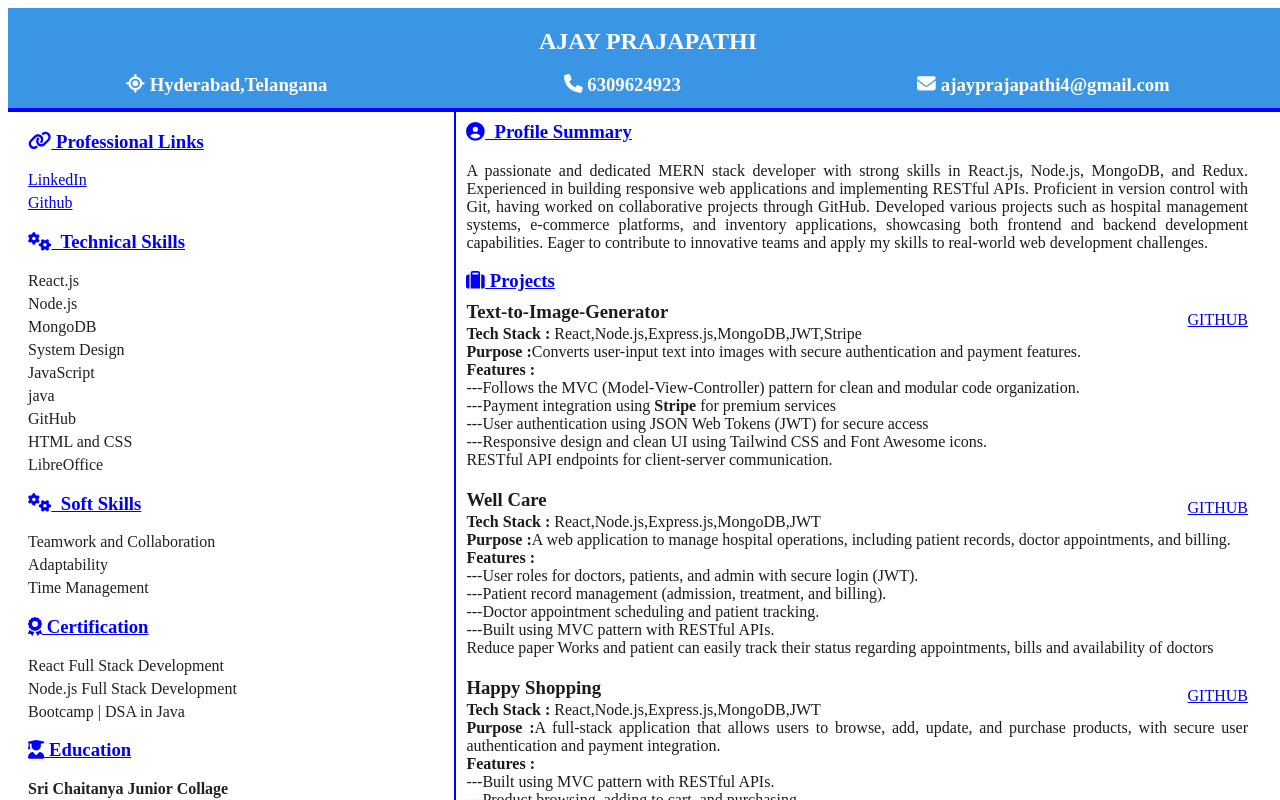
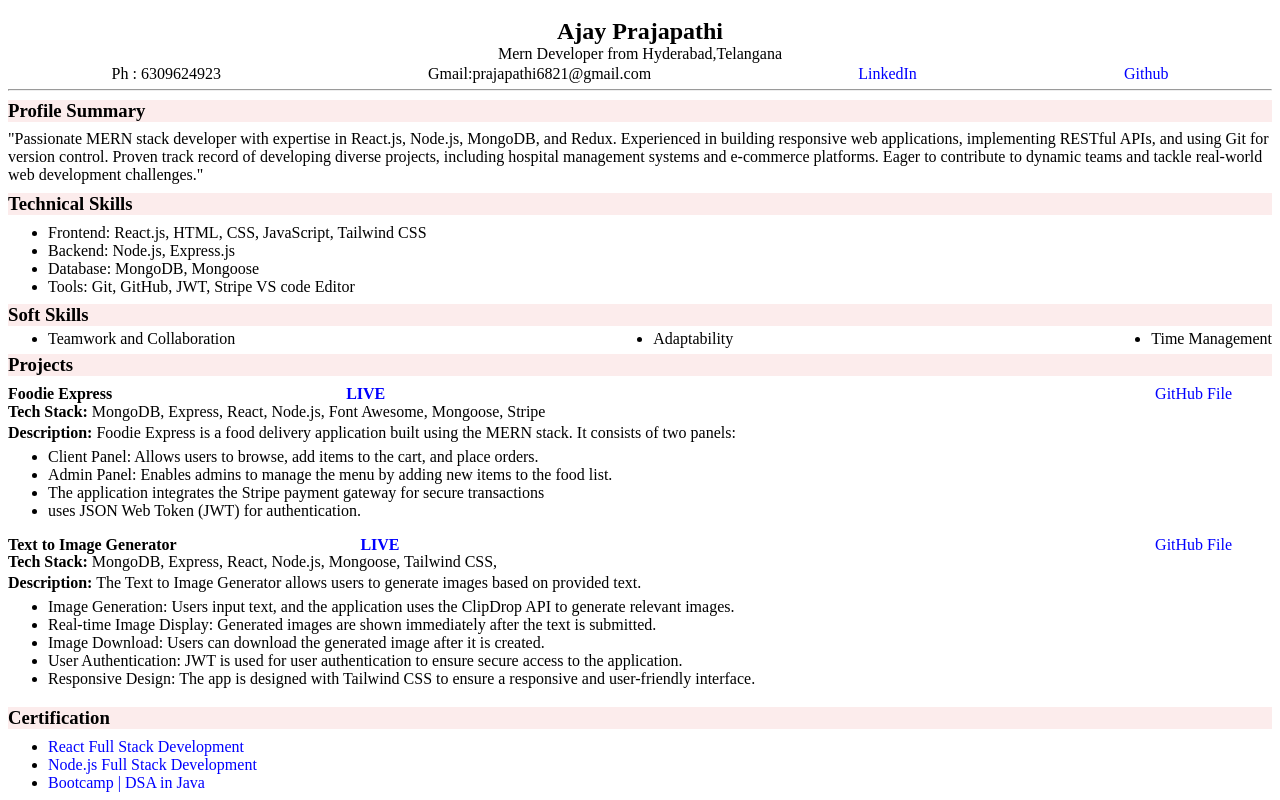
Before and after one commit to AjayPrajapathi/Resume-using--React, a React (Create React App) app in the folder resume/: page / in a window 1280 px wide. Shown: the top 800 px of the page. Built offline with nearby package versions, Linux system fonts and the light colour scheme.

Commit message:
resume completed

```diff
--- a/resume/src/component/leftSection.jsx
+++ b/resume/src/component/leftSection.jsx
@@ -61,10 +61,10 @@ export default function LeftSection() {
             &nbsp;Professional Links
           </h3>
           <li>
-            <a href={data.linkedIn}>LinkedIn</a>
+            <a href={data.linkedIn} className="links"> LinkedIn</a>
           </li>
           <li>
-            <a href={data.gitHub}>Github</a>
+            <a href={data.gitHub} className="links">Github</a>
           </li>
         </ul>
       </div>
@@ -96,9 +96,12 @@ export default function LeftSection() {
             <FontAwesomeIcon icon={faAward} />
             &nbsp;Certification
           </h3>
-          {data.certification.map((certificate, index) => (
+          {/* {data.certification.map((certificate, index) => (
             <li key={index}>{certificate}</li>
-          ))}
+          ))} */}
+          <li><a href="https://certificate.codingninjas.com/view/08cf0a4b6f49e5ad" className="links">React Full Stack Development</a></li>
+          <li><a href="">Node.js Full Stack Development</a></li>
+          <li><a href="https://certificate.codingninjas.com/view/b8aafb8f0a06672a" className="links">Bootcamp | DSA in Java</a></li>
         </ul>
       </div>
       {/* <div>
--- a/resume/src/component/rightSection.jsx
+++ b/resume/src/component/rightSection.jsx
@@ -73,7 +73,7 @@ export default function RightSection() {
           </div>
           <p style={{ textAlign: "justify", paddingRight: "30px" }}>
             <strong>Tech Stack : </strong>
-            <span>React,Node.js,Express.js,MongoDB,JWT,Stripe</span>
+            <span>MongoDB,Express.js,React,Node.js,JWT,Tailwind CSS</span>
             <br />
             <strong>Purpose :</strong>Converts user-input text into images with
             secure authentication and payment features.
@@ -82,54 +82,13 @@ export default function RightSection() {
             ---Follows the MVC (Model-View-Controller) pattern for clean and
             modular code organization.
             <br />
-            ---Payment integration using <strong>Stripe</strong> for premium
-            services
-            <br />
+
             ---User authentication using JSON Web Tokens (JWT) for secure access
             <br />
             ---Responsive design and clean UI using Tailwind CSS and Font
             Awesome icons.
             <br />
-            RESTful API endpoints for client-server communication.
-          </p>
-        </div>
-
-        <div style={{ marginBottom: "30px" }}>
-          <div
-            style={{
-              display: "flex",
-              justifyContent: "space-between",
-              marginRight: "30px",
-              marginBottom: "-20px",
-            }}
-          >
-            <h3 style={{ marginBottom: "-7px", marginTop: "-10px" }}>
-              Well Care
-            </h3>
-            <a href="https://github.com/AjayPrajapathi/AI-Text-to-Image-Generator">
-              GITHUB
-            </a>
-          </div>
-          <p style={{ textAlign: "justify", paddingRight: "30px" }}>
-            <strong>Tech Stack : </strong>
-            <span>React,Node.js,Express.js,MongoDB,JWT</span>
-            <br />
-            <strong>Purpose :</strong>A web application to manage hospital
-            operations, including patient records, doctor appointments, and
-            billing.
-            <br />
-            <strong>Features :</strong> <br />
-            ---User roles for doctors, patients, and admin with secure login
-            (JWT).
-            <br />
-            ---Patient record management (admission, treatment, and billing).
-            <br />
-            ---Doctor appointment scheduling and patient tracking.
-            <br />
-            ---Built using MVC pattern with RESTful APIs.
-            <br />
-            Reduce paper Works and patient can easily track their status
-            regarding appointments, bills and availability of doctors
+            ---RESTful API endpoints for client-server communication.
           </p>
         </div>
 
@@ -169,6 +128,49 @@ export default function RightSection() {
             purchased.
             <br />
             ---Built using MVC pattern with RESTful APIs.<br/>
+
+          </p>
+        </div>
+
+
+        <div style={{ marginBottom: "30px" }}>
+          <div
+            style={{
+              display: "flex",
+              justifyContent: "space-between",
+              marginRight: "30px",
+              marginBottom: "-20px",
+            }}
+          >
+            <h3 style={{ marginBottom: "-7px", marginTop: "-10px" }}>
+              Well Care
+            </h3>
+            <a href="https://github.com/AjayPrajapathi/AI-Text-to-Image-Generator">
+              GITHUB
+            </a>
+          </div>
+          <p style={{ textAlign: "justify", paddingRight: "30px" }}>
+            <strong>Tech Stack : </strong>
+            <span>React,Node.js,Express.js,MongoDB,JWT</span>
+            <br />
+            <strong>Purpose :</strong>A web application to manage hospital
+            operations, including patient records, doctor appointments, and
+            billing.
+            <br />
+            <strong>Features :</strong> <br />
+            ---User roles for doctors, patients, and admin with secure login
+            (JWT).
+            <br />
+            ---Patient record management (admission, treatment, and billing).
+            <br />
+            ---Doctor appointment scheduling and patient tracking.
+            <br />
+            ---Built using MVC pattern with RESTful APIs.
+            <br />
+            Reduce paper Works and patient can easily track their status
+            regarding appointments, bills and availability of doctors
+            <br/>
+            <br/>
             <br/>&nbsp;&nbsp;&nbsp;&nbsp;-----------------Thank You-------------------
           </p>
         </div>
--- a/resume/src/pages/resume.js
+++ b/resume/src/pages/resume.js
@@ -4,35 +4,173 @@ import LeftSection from "../component/leftSection";
 import RightSection from "../component/rightSection";
 import data from "../data.json";
 import { FontAwesomeIcon } from "@fortawesome/react-fontawesome";
-import {faPhone,faEnvelope,faLocation}from "@fortawesome/free-solid-svg-icons";
+import {
+  faPhone,
+  faEnvelope,
+  faLocation,
+} from "@fortawesome/free-solid-svg-icons";
 const Resume = () => {
   return (
-    <div className="resume-container">
+    <div className="resume">
       <div className="header-section">
-        <h2>{data.name}</h2>
-        <div style={{display:"flex",justifyContent:"space-around",marginTop:"-20px"}}> <h3>
-            <FontAwesomeIcon icon={faLocation} />
-            &nbsp;Hyderabad,Telangana
-          </h3>  <h3>
-            <FontAwesomeIcon icon={faPhone} />
-            &nbsp;{data.mobileNo}
-          </h3>
-          <h3>
-            <FontAwesomeIcon icon={faEnvelope} />
-            &nbsp;{data.email}
-          </h3></div>
-        {/* <h3 style={{ marginTop: "-20px" }}>web Developer</h3> */}
-      </div>
-      <div className="sections">
-        <div className="left-section">
-          <LeftSection />
-
-        </div>
-        <div className="right-section">
-          <RightSection />
+        <h2>Ajay Prajapathi</h2>
+        <p className="location">Mern Developer from Hyderabad,Telangana</p>
+        <div className="header-data">
+          <p>Ph : 6309624923</p>
+          <p> Gmail:prajapathi6821@gmail.com</p>
+          <p>
+            <a href={data.linkedIn} className="links">
+              LinkedIn
+            </a>
+          </p>
+          <p>
+            <a href={data.gitHub} className="links">
+              Github
+            </a>
+          </p>
         </div>
       </div>
+      <hr></hr>
+      <div>
+        <div className="profile-summary">
+          <h3 className="main-headings">Profile Summary</h3>
+          {/* <hr></hr> */}
+          <p>"Passionate MERN stack developer with expertise in React.js, Node.js, MongoDB, and Redux. Experienced in building responsive web applications, implementing RESTful APIs, and using Git for version control. Proven track record of developing diverse projects, including hospital management systems and e-commerce platforms. Eager to contribute to dynamic teams and tackle real-world web development challenges."</p>
+        </div>
+        <div className="tech-skills">
+          <h3 className="main-headings">Technical Skills</h3>
+          <ul>
+            <li>Frontend: React.js, HTML, CSS, JavaScript, Tailwind CSS</li>
+            <li>Backend: Node.js, Express.js</li>
+            <li>Database: MongoDB, Mongoose</li>
+            <li>Tools: Git, GitHub, JWT, Stripe VS code Editor</li>
+          </ul>
+        </div>
+        <div className="soft-skills ">
+          <h3 className="main-headings">Soft Skills</h3>
+          <ul className="">
+            <li>Teamwork and Collaboration</li>
+            <li>Adaptability</li>
+            <li>Time Management</li>
+          </ul>
+        </div>
+      </div>
+      <div className="foodie-project-section">
+        <h3 className="main-headings">Projects</h3>
+        <div className="heading"> <strong >Foodie Express   <span className="foodie-living"><a>LIVE</a></span> </strong> <span className="live"><a>GitHub File</a></span> </div>
+
+        <p className="foodie-tech">
+          <strong>Tech Stack:</strong> MongoDB, Express, React, Node.js, Font
+          Awesome, Mongoose, Stripe
+        </p>
+        <p className="description">
+        <strong >Description:</strong> Foodie Express is a food delivery
+        application built using the MERN stack. It consists of two panels:</p>
+        <ul className="project-ul">
+          <li>
+            Client Panel: Allows users to browse, add items to the cart, and
+            place orders.
+          </li>
+          <li>
+            Admin Panel: Enables admins to manage the menu by adding new items
+            to the food list.
+          </li>
+          <li>
+            {" "}
+            The application integrates the Stripe payment gateway for secure
+            transactions
+          </li>
+          <li>uses JSON Web Token (JWT) for authentication. </li>
+        </ul>
+      </div>
+
+      <div className="project-section">
+
+        <div className="heading"> <strong >Text to Image Generator &nbsp;&nbsp;&nbsp;&nbsp; <span className="living-tim"><a>LIVE</a></span> </strong> <span className="live"><a>GitHub File</a></span> </div>
+        <p className="foodie-tech">
+          <strong>Tech Stack:</strong> MongoDB, Express, React, Node.js,
+          Mongoose, Tailwind CSS,
+        </p>
+        <p className="description">
+          <strong>Description:</strong> The Text to Image Generator allows users
+          to generate images based on provided text.
+        </p>
+        <ul className="project-ul">
+          <li>
+            Image Generation: Users input text, and the application uses the
+            ClipDrop API to generate relevant images.
+          </li>
+          <li>
+            Real-time Image Display: Generated images are shown immediately
+            after the text is submitted.
+          </li>
+          <li>
+            Image Download: Users can download the generated image after it is
+            created.
+          </li>
+          <li>
+            User Authentication: JWT is used for user authentication to ensure
+            secure access to the application.
+          </li>
+          <li>
+            Responsive Design: The app is designed with Tailwind CSS to ensure a
+            responsive and user-friendly interface.
+          </li>
+        </ul>
+      </div>
+      <div className="Certification">
+          <h3 className="main-headings">Certification</h3>
+          <ul className="certification-ul">
+          <li><a href="https://certificate.codingninjas.com/view/08cf0a4b6f49e5ad" className="links">React Full Stack Development</a></li>
+          <li><a href="">Node.js Full Stack Development</a></li>
+          <li><a href="https://certificate.codingninjas.com/view/b8aafb8f0a06672a" className="links">Bootcamp | DSA in Java</a></li>
+          </ul>
+        </div>
+        <div className="education-section">
+  <h3 className="main-headings">Education</h3>
+  <ul>
+    <li>
+    <span><strong>Institution:</strong> Brilliant Group of Technical Institution</span>    <br />
+      <strong>Btech</strong><span>in ECE</span><br />
+      <span>Hyderabad ,Telangana</span>
+
+
+
+    </li>
+  </ul>
+</div>
+
+
+
+
     </div>
+
+    // <div className="resume-container">
+    //   <div className="header-section">
+    //     <h2>{data.name}</h2>
+    //     <div style={{display:"flex",justifyContent:"space-around",marginTop:"-20px"}}> <h3>
+    //         <FontAwesomeIcon icon={faLocation} />
+    //         &nbsp;Hyderabad,Telangana
+    //       </h3>  <h3>
+    //         <FontAwesomeIcon icon={faPhone} />
+    //         &nbsp;{data.mobileNo}
+    //       </h3>
+    //       <h3>
+    //         <FontAwesomeIcon icon={faEnvelope} />
+    //         &nbsp;{data.email}
+    //       </h3></div>
+
+    //   </div>
+
+    //     <div className="left-section">
+    //       <LeftSection />
+
+    //     </div>
+    //     <div className="right-section">
+    //       <RightSection />
+    //     </div>
+
+    // </div>
   );
 };
 
--- a/resume/src/pages/style.css
+++ b/resume/src/pages/style.css
@@ -1,95 +1,103 @@
-/* * {
-  padding: 0;
-  margin: 0;
-  box-sizing: border-box;
-} */
+.resume{
+  width: 100%;
+}
+.header-section{
+  margin-top: -30px;
+  /* background-color: aqua; */
+  display: flex;
+  flex-direction: column;
+  margin-top:-10px ;
+  justify-items: center;
+  text-align: center;
+}
+.location{
+  margin-top: -20px;
+}
+.header-data{
+  margin-top: -30px;
+  display: flex;
+  justify-content: space-around;
 
-.resume-container {
-  height: 100vh;
-  width: 100vw;
-  /* background-color: rgb(221, 216, 216); */
-  display: flex;
-  flex-direction: column; /* Set to column to stack header and sections */
 }
+hr{
+  margin-top: -10px;
+}
+.profile-summary{
+margin-top: -10px;
 
-.header-section {
-  /* background-color: rgb(243, 245, 248);/ */
- height:100px;
-  text-align: center;
-  display: flex;
-  /* line-height:0.8; */
-  flex-direction: column;
-  /* align-items: center;   */
-  /* justify-content: center;   */
-  color: WHITE;
-  /* background-color: rgb(98, 98, 201); */
-  /* background: linear-gradient(blue ,rgb(221, 216, 216)); */
-  background-color: #3a95e4;
-  border-bottom: 4px solid blue;
-  /* margin-bottom: 20px; */
-  /* text-decoration: underline; */
 }
+a{
+  color:blue;
+  text-decoration: none;
+}
+.main-headings{
+  background-color: rgb(252, 236, 236);
+  /* border-radius: 25px; */
 
-.sections {
-  display: flex;
 }
+.profile-summary p{
+  margin-top: -10px;
+}
+.soft-skills ul{
+  display:flex;
+  justify-content: space-between;
+}
+.tech-skills{
+margin-top: -10px;
+/* margin-bottom: -30px; */
 
-.left-section {
-  width: 38%;
-  margin-left: -20px;
-  /* Equal space for left section */
-  /* background-color: rgb(221, 216, 216); */
-  background-color: white;
-  color: rgb(33, 33, 34);
-  /* text-decoration: underline; */
-  /* color:#4A4A4A */
-  /* padding: 10px; */
-}
-
-.right-section {
-  /* margin-top: -20px; */
-  flex: 1; /* Equal space for right section */
-  background-color: white; /* Ensure text is readable */
-  margin-left: -20px;
-  color: rgb(29, 28, 28); /* Ensure text is readable */
-  padding: 10px; /* Add padding for better spacing */
-  border-left: 2px solid blue;
-}
-
-li {
-  list-style: none;
-  margin-bottom: 5px;
-}
-
-/* .section{
-  margin-bottom: 5px;
-
-} */
-.icons {
-  background-color: rgb(255, 145, 0);
-  padding: 3px;
-  border-radius: 50%;
-}
-
-.left-heading {
-  height: auto;
-  color: blue;
-  text-decoration: underline;
-  /* margin-bottom: -1px; */
-  /* background:linear-gradient(to right,white,rgb(221, 216, 216)) ; */
-  /* background-color: white; */
-  /* padding: 3px; */
-   /* display: inline-block; */
-}
-.right-heading {
-  color: blue;
-  text-decoration: underline;
-  /* background:linear-gradient(to right,rgb(221, 216, 216),white); */
-  /* display: inline-block; */
-  /* padding-left: 20px; */
-  /* background-color: #dddde6; */
-   /* border-radius:2px 4px 8px 20px ; */
 }
 
 
-/* left section */
+.tech-skills ul{
+  margin-top: -10px;
+}
+.soft-skills{
+  margin-top: -10px;
+}
+.soft-skills ul{
+  margin-top: -15px;
+}
+.heading{
+display: flex;
+justify-content: space-between;
+}
+.live{
+  padding-right: 40px;
+}
+.living-tim{
+  margin-left: 160px;
+}
+.foodie-living{
+  margin-left: 230px;
+
+}
+
+.foodie-project-section{
+  margin-top: -10px;
+
+}
+.foodie-project-section h3{
+  margin-top: -10px;
+}
+.foodie-project-section .heading{
+margin-top: -10px;
+}
+
+.foodie-tech{
+  margin-top: -0.2px;
+  /* background-color: red; */
+}
+.description{
+  margin-top: -13px;
+  /* background-color:green ; */
+
+}
+.project-ul{
+margin-top: -10px;
+}
+
+
+.certification-ul{
+  margin-top: -10px;
+}
```
